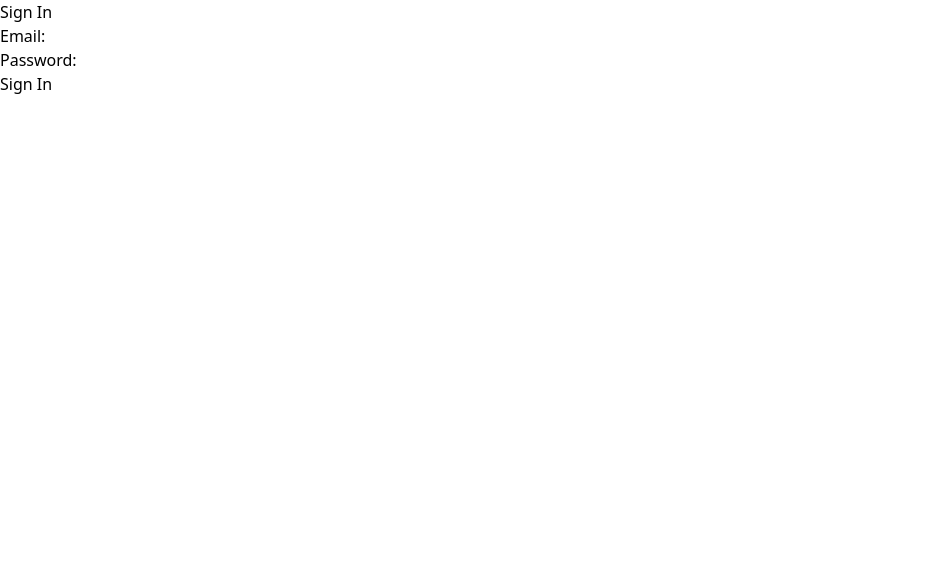
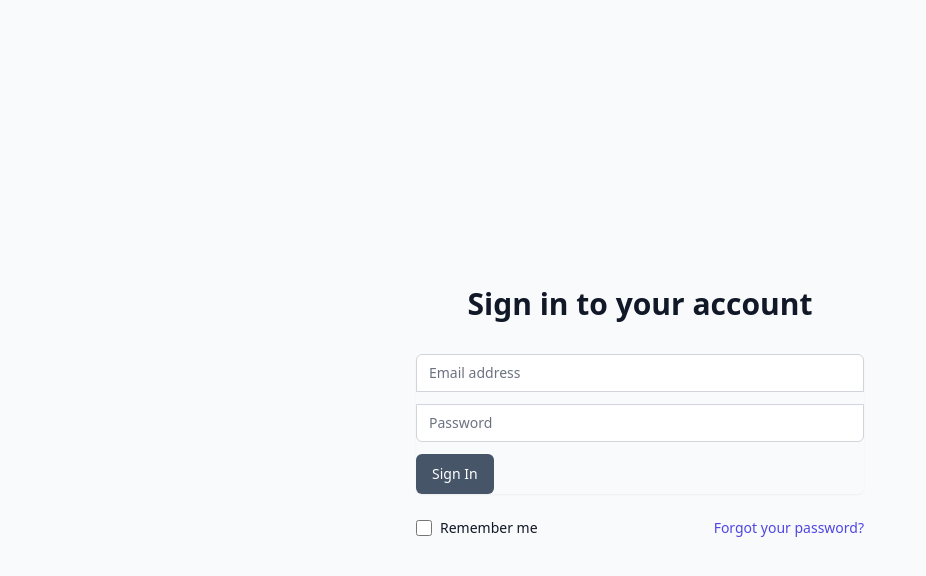
Before and after one commit to chiragbadhe/ForumSync, a Next.js app: page /signin in a window 1280 px wide. Shown: the top 576 px of the page, without its empty margins (0-926 px from the left). Built offline with nearby package versions, Linux system fonts and the light colour scheme.

Commit message:
fix:auth errors

```diff
--- a/src/components/DiscourseForum.tsx
+++ b/src/components/DiscourseForum.tsx
@@ -1,7 +1,7 @@
 import React, { useState, useRef, useEffect, useContext } from 'react';
 import { useProtocolStore } from '@/store/useProtocolStore';
 import axios from 'axios';
-import Toast, { ToastContext } from './ui/Toast';
+import { ToastContext } from './ui/Toast';
 import TopicCard from './TopicCard';
 
 interface Topic {
--- a/src/components/RightSidebar.tsx
+++ b/src/components/RightSidebar.tsx
@@ -5,6 +5,7 @@ import { useProtocolStore } from '@/store/useProtocolStore';
 import { supabase } from '@/lib/supabase';
 import { useAuth } from '@/lib/useAuth';
 import { UUID } from 'crypto';
+import { ToastContext } from './ui/Toast';
 
 interface Protocol {
   name?: any;
@@ -36,6 +37,8 @@ const CheckProtocol: React.FC<CheckProtocolProps> = ({ onProtocolClick }) => {
   const [suggestedProtocols, setSuggestedProtocols] = useState<Protocol[]>([]);
   const [notFoundMessage, setNotFoundMessage] = useState<string>('');
 
+  const { showErrorToast } = useContext(ToastContext);
+
   const { user } = useAuth();
 
   const { setProtocol } = useProtocolStore();
@@ -57,7 +60,10 @@ const CheckProtocol: React.FC<CheckProtocolProps> = ({ onProtocolClick }) => {
   const handleAddProtocol = async (protocol: Protocol) => {
     if (!selectedProtocols.find((p: Protocol) => p.name === protocol.name)) {
       // Store the protocol in Supabase
-      if (!user) throw new Error('User not authenticated');
+      if (!user) {
+        showErrorToast(!user ? 'User not authanticate' : '');
+        return;
+      }
 
       addProtocol(protocol.name, protocol.forumLink, user.id);
 
@@ -138,7 +144,7 @@ interface RightSidebarProps {
 
 const RightSidebar: React.FC<RightSidebarProps> = ({ onProtocolClick }) => {
   return (
-    <div className="w-1/3 bg-gray-50 h-auto rounded-[7px] px-[20px] p-[15px] border">
+    <div className="w-1/3 bg-gray-50 h-full rounded-[7px] px-[20px] p-[15px] border">
       <div>
         <p className="text-[20px] opacity-70">Subscriptions</p>
         <p className="border-b mt-[10px]"></p>
--- a/src/lib/supabase.ts
+++ b/src/lib/supabase.ts
@@ -1,7 +1,12 @@
 import { createClient } from "@supabase/supabase-js";
 
-const supabaseUrl = "https://zsjiuccapdvtwrehztwk.supabase.co" ;
-const supabaseAnonKey = "eyJhbGciOiJIUzI1NiIsInR5cCI6IkpXVCJ9.eyJpc3MiOiJzdXBhYmFzZSIsInJlZiI6Inpzaml1Y2NhcGR2dHdyZWh6dHdrIiwicm9sZSI6ImFub24iLCJpYXQiOjE2Nzk5MTMzMzYsImV4cCI6MTk5NTQ4OTMzNn0.wM5rXpJNlil7zu27la3d4FX_9ZOfx9ApXdYXYfU9xJo";
+const supabaseUrl = process.env.NEXT_PUBLIC_SUPABASE_URL;
+const supabaseAnonKey = process.env.NEXT_PUBLIC_SUPABASE_ANON_KEY;
+
+
+if (!supabaseUrl || !supabaseAnonKey) {
+    throw new Error('Supabase URL is not defined');
+  }
 
 export const supabase = createClient(supabaseUrl, supabaseAnonKey);
 export const auth = supabase.auth;
--- a/src/pages/signin.tsx
+++ b/src/pages/signin.tsx
@@ -1,6 +1,7 @@
 import { useState } from 'react';
 import { useRouter } from 'next/router';
 import { useAuth } from '@/lib/useAuth';
+import { Button } from '@/components/ui/Button';
 
 const SignIn = () => {
   const [email, setEmail] = useState('');
@@ -13,28 +14,80 @@ const SignIn = () => {
     event.preventDefault();
     try {
       await signIn(email, password);
-      //   router.push('/');
-      alert('loggedin');
+      router.push('/');
     } catch (error) {
-      console.log(error);
+      setError('error');
     }
   };
 
   return (
-    <div>
-      <h1>Sign In</h1>
-      <form onSubmit={handleSignIn}>
+    <div className="min-h-screen flex items-center justify-center bg-gray-50 py-12 px-4 sm:px-6 lg:px-8">
+      <div className="max-w-md w-full space-y-8">
         <div>
-          <label htmlFor="email">Email:</label>
-          <input type="email" id="email" value={email} onChange={(event) => setEmail(event.target.value)} />
+          <h2 className="mt-6 text-center text-3xl font-extrabold text-gray-900">Sign in to your account</h2>
         </div>
-        <div>
-          <label htmlFor="password">Password:</label>
-          <input type="password" id="password" value={password} onChange={(event) => setPassword(event.target.value)} />
-        </div>
-        {error && <div>{error}</div>}
-        <button type="submit">Sign In</button>
-      </form>
+        <form className="mt-8 space-y-6" onSubmit={handleSignIn}>
+          <input type="hidden" name="remember" defaultValue="true" />
+          <div className="rounded-md shadow-sm -space-y-px space-y-[12px]">
+            <div>
+              <label htmlFor="email-address" className="sr-only">
+                Email address
+              </label>
+              <input
+                id="email-address"
+                name="email"
+                type="email"
+                autoComplete="email"
+                required
+                className="appearance-none rounded-none relative block w-full px-3 py-2 border border-gray-300 placeholder-gray-500 text-gray-900 rounded-t-md focus:outline-none focus:ring-1 focus:ring-indigo-500 focus:border-indigo-500 focus:z-10 sm:text-sm"
+                placeholder="Email address"
+                value={email}
+                onChange={(event) => setEmail(event.target.value)}
+              />
+            </div>
+            <div>
+              <label htmlFor="password" className="sr-only">
+                Password
+              </label>
+              <input
+                id="password"
+                name="password"
+                type="password"
+                autoComplete="current-password"
+                required
+                className="appearance-none rounded-none relative block w-full px-3 py-2 border border-gray-300 placeholder-gray-500 text-gray-900 rounded-b-md focus:outline-none focus:ring-1 focus:ring-indigo-500 focus:border-indigo-500 focus:z-10 sm:text-sm"
+                placeholder="Password"
+                value={password}
+                onChange={(event) => setPassword(event.target.value)}
+              />
+            </div>
+
+            <Button>Sign In</Button>
+          </div>
+
+          {error && <div className="text-red-500">{error}</div>}
+
+          <div className="flex items-center justify-between">
+            <div className="flex items-center">
+              <input
+                id="remember-me"
+                name="remember-me"
+                type="checkbox"
+                className="h-4 w-4 text-indigo-600 focus:ring-indigo-500 border-gray-300 rounded"
+              />
+              <label htmlFor="remember-me" className="ml-2 block text-sm text-gray-900">
+                Remember me
+              </label>
+            </div>
+
+            <div className="text-sm">
+              <a href="#" className="font-medium text-indigo-600 hover:text-indigo-500">
+                Forgot your password?
+              </a>
+            </div>
+          </div>
+        </form>
+      </div>
     </div>
   );
 };
```
Also changed, not shown: 2 other files (tests, documents, lock files or other folders).
